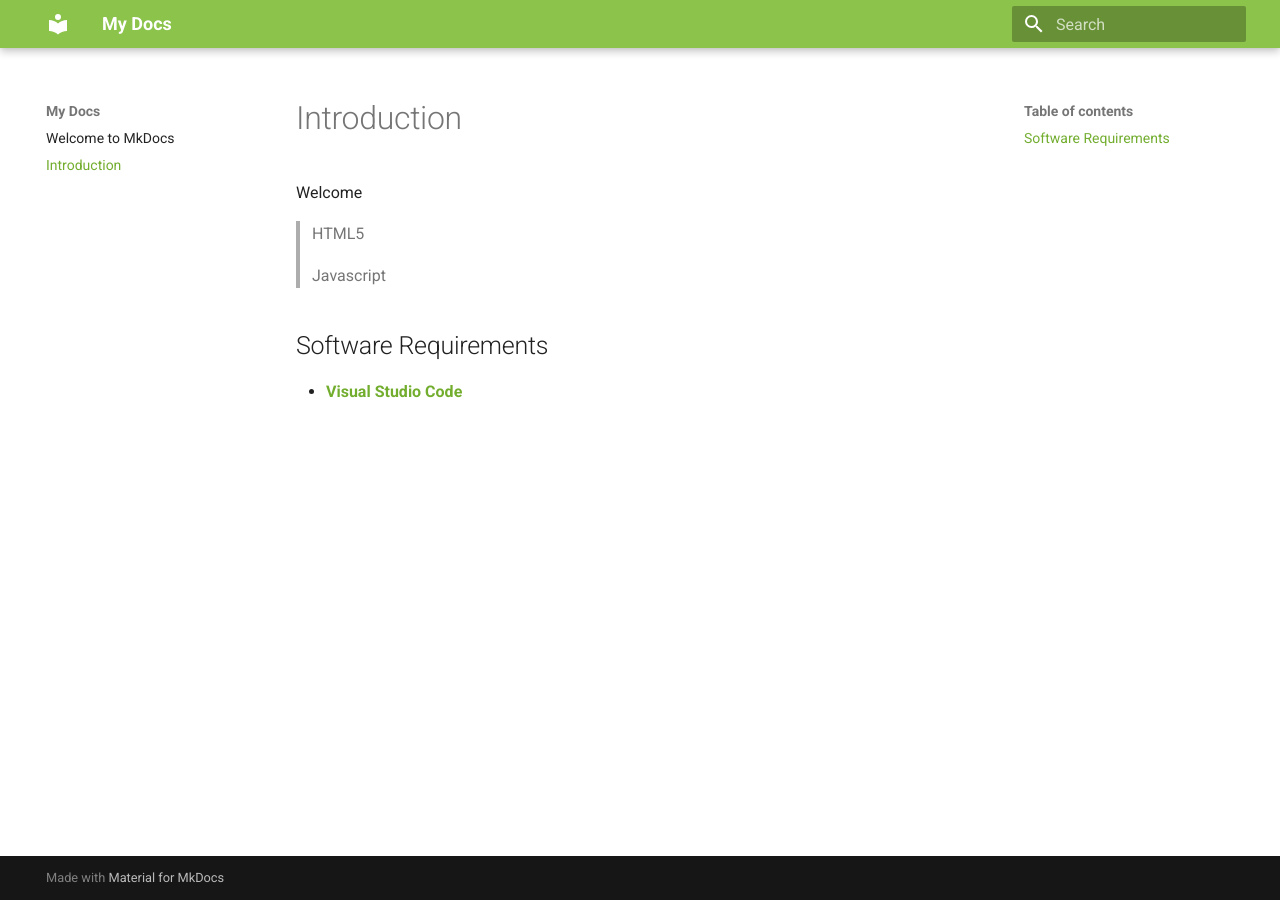
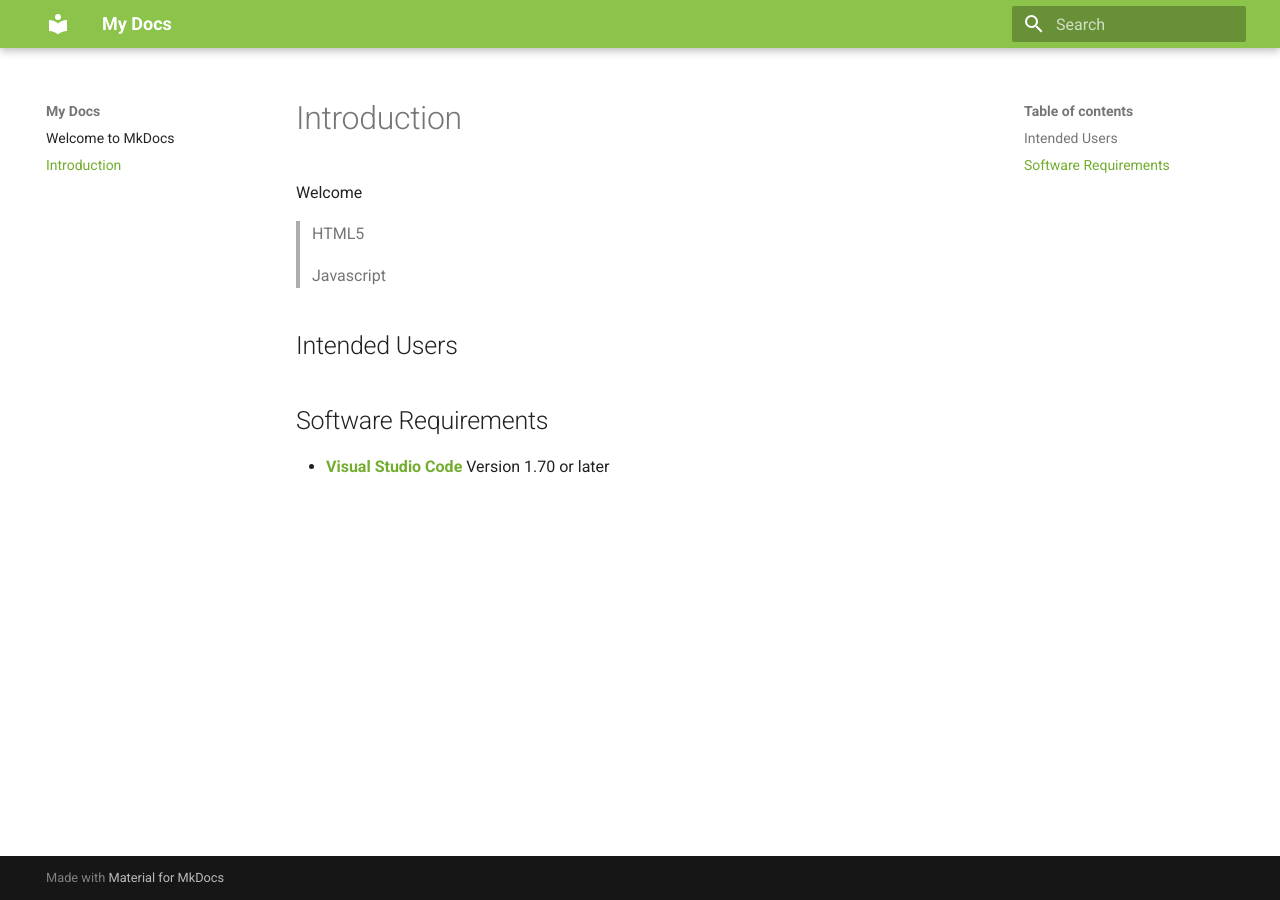
Before and after one commit to mnkhee/user-docs-project, an MkDocs documentation site: the page built from docs/introduction.md, in a window 1280 px wide. Built offline with MkDocs 1.6.1 and Material for MkDocs 9.7.7, drawn with Linux system fonts in a browser that asks for light colours.

Commit message:
Updated Software Requirements section

```diff
--- a/docs/introduction.md
+++ b/docs/introduction.md
@@ -6,6 +6,8 @@ Welcome
 >
 > Javascript
 
+## Intended Users
+
 ## Software Requirements
 
-- [**Visual Studio Code**](https://code.visualstudio.com/download)
+- [**Visual Studio Code**](https://code.visualstudio.com/download) Version 1.70 or later
```
